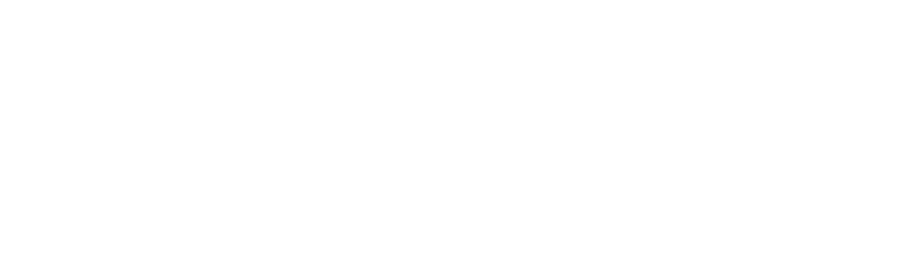
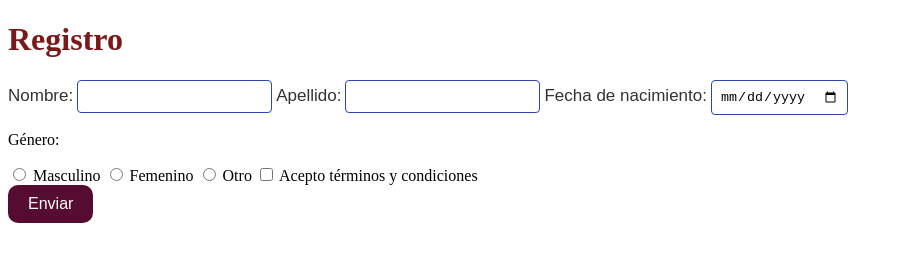
Before and after one commit to GetsemaniCruz/TrabajoPaginaWeb, a plain HTML site: page formulario2/index.html in a window 1280 px wide. Shown: the whole page, without its empty margins (0-903 px from the left). Drawn offline with Linux system fonts and the light colour scheme.

Commit message:
formulario validador

```diff
--- a/formulario2/css/style.css
+++ b/formulario2/css/style.css
@@ -0,0 +1,26 @@
+.rojo{
+    color: rgb(124, 24, 24);
+    font-family: 'Times New Roman';
+}
+
+.boton{
+    background-color: rgb(85, 12, 48);
+    color: white;
+    border: none;
+    padding: 10px 20px;
+    cursor: pointer;
+    font-size: 16px;
+    border-radius: 10px;
+}
+
+.texto{
+    font-family: 'Arial', sans-serif;
+    font-size: 17px;
+    color: #333;
+}
+
+.input{
+    padding: 8px;
+    border: 1px solid #2d45b1;
+    border-radius: 4px;
+}
--- a/formulario2/index.html
+++ b/formulario2/index.html
@@ -1,14 +1,39 @@
 <!DOCTYPE html>
-<html lang="en">
+<html lang="es">
 <head>
-    <meta charset="UTF-8">
-    <meta name="viewport" content="width=device-width, initial-scale=1.0">
-    <title>Document</title>
+  <meta charset="UTF-8">
+  <meta name="viewport" content="width=device-width, initial-scale=1.0">
+  <title>Formulario de Registro</title>
+  <link rel="stylesheet" href="css/style.css">
 </head>
 <body>
-    <main>
+  <main>
+    <h1 class="rojo">Registro</h1>
+    <form id="formulario">
+      <label for="nombre" class="texto">Nombre:</label>
+      <input type="text" id="nombre" class="input">
 
-    </main>
-    <script src="js/app.js"></script>
+      <label for="apellido" class="texto">Apellido:</label>
+      <input type="text" id="apellido" class="input">
+
+      <label for="fecha" class="texto">Fecha de nacimiento:</label>
+      <input type="date" id="fecha" class="input">
+
+      <p>Género:</p>
+      <label><input type="radio" name="genero" value="masculino"> Masculino</label>
+      <label><input type="radio" name="genero" value="femenino"> Femenino</label>
+      <label><input type="radio" name="genero" value="otro"> Otro</label>
+
+      <label>
+        <input type="checkbox" id="terminos" class="texto"> Acepto términos y condiciones
+      </label>
+
+      <div id="mensaje"></div>
+
+      <button type="button" id="enviar" class="boton">Enviar</button>
+    </form>
+  </main>
+
+  <script src="js/app.js"></script>
 </body>
 </html>
--- a/formulario2/js/app.js
+++ b/formulario2/js/app.js
@@ -0,0 +1,20 @@
+let enviar = document.getElementById("enviar");
+
+function validarFormulario() {
+  let nombre = document.getElementById("nombre").value.trim();
+  let apellido = document.getElementById("apellido").value.trim();
+  let fecha = document.getElementById("fecha").value;
+  let generoSeleccionado = document.querySelector('input[name="genero"]:checked');
+  let terminos = document.getElementById("terminos").checked;
+  let mensaje = document.getElementById("mensaje");
+
+  if (nombre === "" || apellido === "" || fecha === "" || !generoSeleccionado || !terminos) {
+    mensaje.innerHTML = "<p>Por favor, completa todos los campos.</p>";
+    console.log("Formulario incompleto");
+  } else {
+    mensaje.innerHTML = "<p>Formulario enviado correctamente.</p>";
+    console.log("Formulario válido");
+  }
+}
+
+enviar.addEventListener("click", validarFormulario);
```
